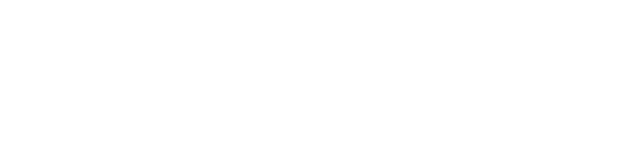
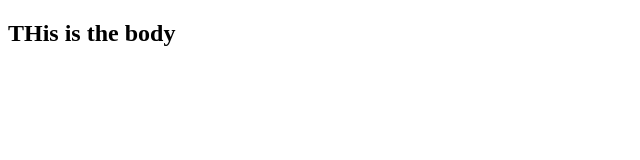
Before and after one commit to jassy1995/testing_git2, a plain HTML site: page index.html in a window 1280 px wide. Shown: the whole page, without its empty margins (0-640 px from the left). Drawn offline with Linux system fonts and the light colour scheme.

Commit message:
added the body content

```diff
--- a/index.html
+++ b/index.html
@@ -7,6 +7,6 @@
   <title>git one</title>
 </head>
 <body>
-
+  <h2>THis is the  body</h2>
 </body>
 </html>
```
